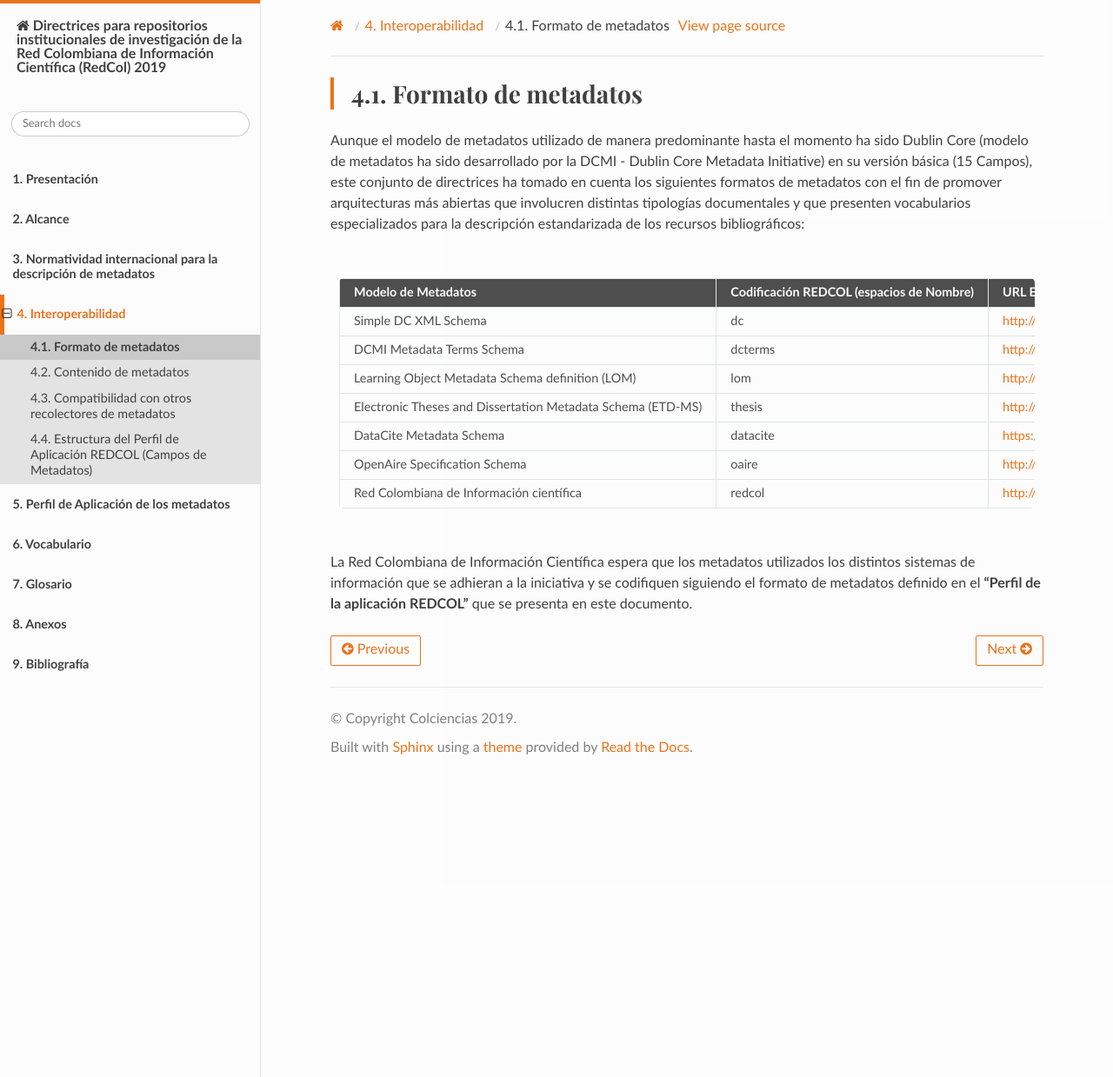
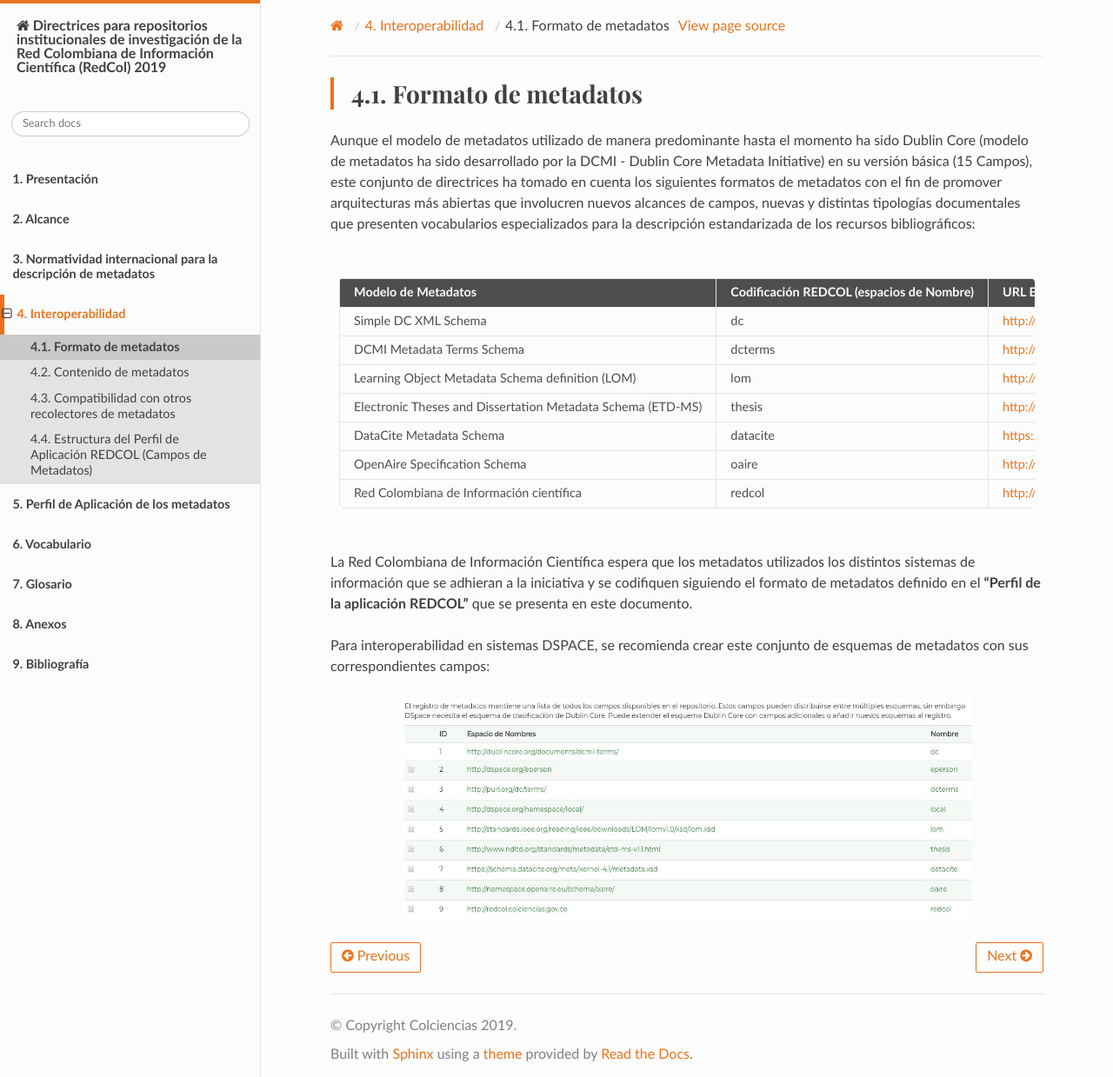
Before and after one commit to rcic/openaire4, a Sphinx documentation site: the page built from docs/formatoMeta.rst, in a window 1280 px wide and 1239 px high. Shown: the whole window at 87% size. Built offline with Sphinx 7.4.7 and the Read the Docs theme 2.0.0, drawn with Linux system fonts in a browser that asks for light colours; some web fonts are replaced; a script that is not in the unit is left out.

Commit message:
actualizacion

```diff
--- a/docs/formatoMeta.rst
+++ b/docs/formatoMeta.rst
@@ -3,7 +3,7 @@
 Formato de metadatos
 ====================
 
-Aunque el modelo de metadatos utilizado de manera predominante hasta el momento ha sido Dublin Core  (modelo de metadatos ha sido desarrollado por la DCMI - Dublin Core Metadata Initiative) en su versión básica (15 Campos), este conjunto de directrices ha tomado en cuenta los siguientes formatos de metadatos con el fin de promover arquitecturas más abiertas que involucren distintas tipologías documentales y que presenten vocabularios especializados para la descripción estandarizada de los recursos bibliográficos:
+Aunque el modelo de metadatos utilizado de manera predominante hasta el momento ha sido Dublin Core  (modelo de metadatos ha sido desarrollado por la DCMI - Dublin Core Metadata Initiative) en su versión básica (15 Campos), este conjunto de directrices ha tomado en cuenta los siguientes formatos de metadatos con el fin de promover arquitecturas más abiertas que involucren nuevos alcances de campos, nuevas y distintas tipologías documentales que presenten vocabularios especializados para la descripción estandarizada de los recursos bibliográficos:
 
 +-------------------------------------------------------------+------------------------------------------+--------------------------------------------------------------------------+
 | Modelo de Metadatos                                         | Codificación REDCOL (espacios de Nombre) | URL Esquema Definición                                                   |
@@ -24,3 +24,8 @@ Aunque el modelo de metadatos utilizado de manera predominante hasta el momento
 +-------------------------------------------------------------+------------------------------------------+--------------------------------------------------------------------------+
 
 La Red Colombiana de Información Científica espera que los metadatos utilizados los distintos sistemas de información que se adhieran a la iniciativa y se codifiquen siguiendo el formato de metadatos definido en el **“Perfil de la aplicación REDCOL”** que se presenta en este documento.
+
+Para interoperabilidad en sistemas DSPACE, se recomienda crear este conjunto de esquemas de metadatos con sus correspondientes campos:
+
+.. image:: _static/41formatoMet.jpg
+   :scale: 80%
```
Also changed, not shown: docs/_static/41formatoMet.jpg (added).
